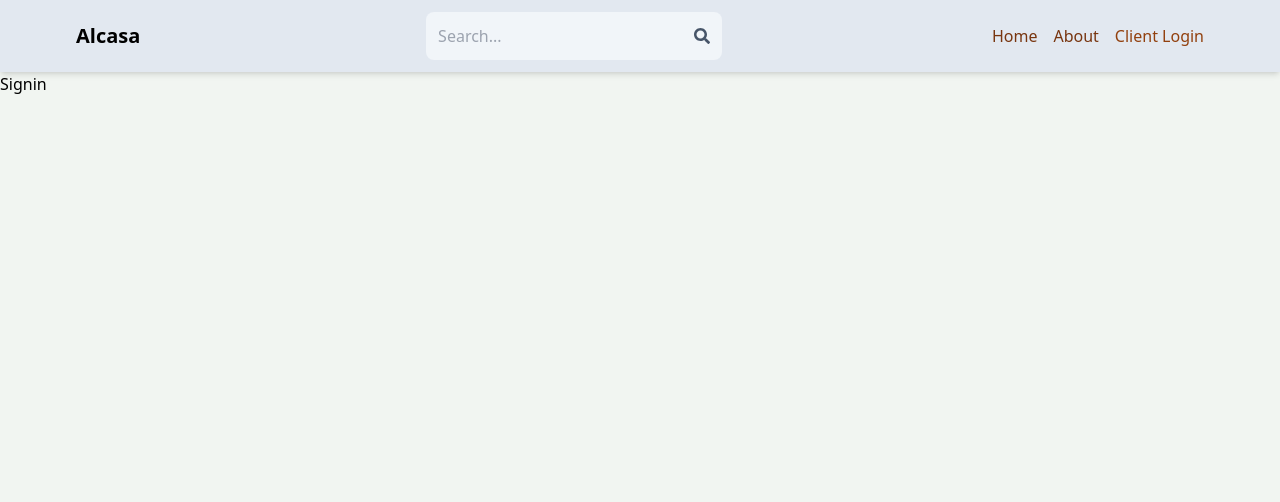
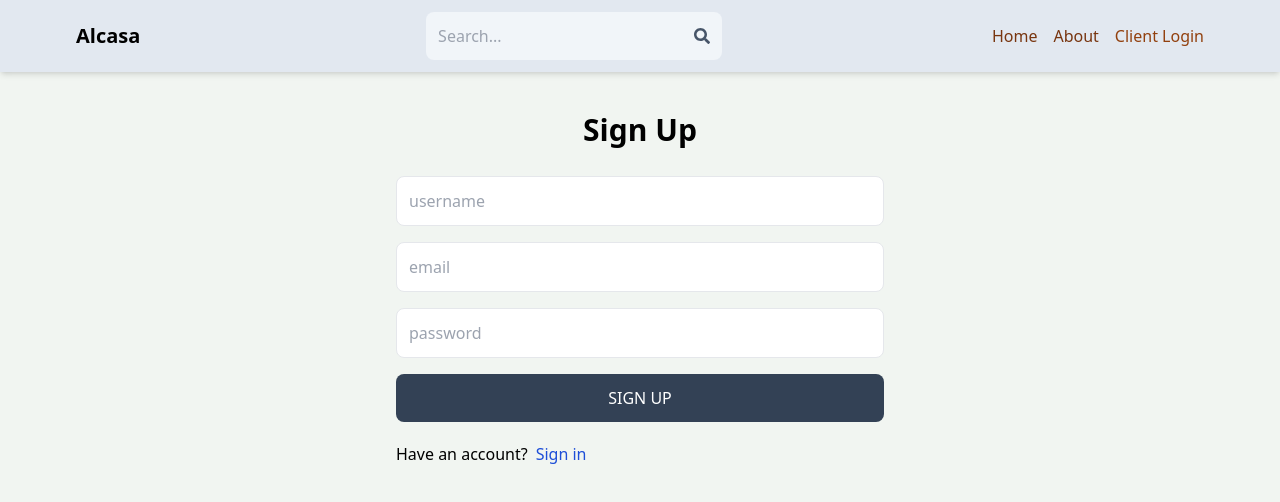
Before and after one commit to Daniel-Williams-ux/Real_Estate-App, a React (Vite) app in the folder client/: page /sign-in in a window 1280 px wide. Shown: the top 502 px of the page. Built offline with nearby package versions, Linux system fonts and the light colour scheme.

Commit message:
update Complete sign up page functionality by adding setLoading, setError, and useNavigate

```diff
--- a/client/src/pages/SignIn.jsx
+++ b/client/src/pages/SignIn.jsx
@@ -1,7 +1,45 @@
-import React from 'react'
+import React from 'react';
+import { useState } from 'react';
+import { Link } from 'react-router-dom';
 
 export default function SignIn() {
+  const [formData, setFormData] = useState({});
+  const handleChange = (e) => {
+    setFormData({
+      ...formData,
+      [e.target.id]: e.target.value,
+    });
+  };
+
+  const handleSubmit = async (e) => {
+    e.preventDefault();
+    const res = await fetch('/api/auth/signin', {
+      method: 'POST',
+      headers: {
+        'Content-Type': 'application/json',
+      },
+      body: JSON.stringify(formData),
+    });
+    const data = await res.json();
+    console.log(data);
+  }
+console.log(formData);
+
   return (
-    <div>Signin</div>
+    <div className='p-3 max-w-lg mx-auto'>
+      <h1 className='text-3xl text-center font-semibold my-7'>Sign Up</h1>
+      <form onSubmit={handleSubmit}className='flex flex-col gap-4'>
+        <input type='text' placeholder='username' name='username' autoComplete="username" className='border p-3 rounded-lg' id='username' onChange={handleChange}/>
+        <input type='email' placeholder='email' name='email' autoComplete="email" required aria-describedby="email-validation" className='border p-3 rounded-lg' id='email' onChange={handleChange}/>
+        <input type='password' placeholder='password' name='password' autoComplete="password" className='border p-3 rounded-lg' id='password' onChange={handleChange}/>
+        <button className='bg-slate-700 text-white p-3 rounded-lg uppercase hover:opacity-95 disabled:opacity-80'>Sign up</button>
+      </form>
+      <div className="flex gap-2 mt-5">
+        <p>Have an account?</p>
+        <Link to={"/sign-in"}>
+          <span className="text-blue-700">Sign in</span>
+        </Link>
+      </div>
+    </div>
   )
 }
--- a/client/src/pages/SignUp.jsx
+++ b/client/src/pages/SignUp.jsx
@@ -1,9 +1,12 @@
 import React from 'react';
 import { useState } from 'react';
-import { Link } from 'react-router-dom';
+import { Link, useNavigate } from 'react-router-dom';
 
 export default function SignUp() {
   const [formData, setFormData] = useState({});
+  const [error, setError] = useState(null);
+  const [loading, setLoading] = useState(false);
+  const navigate = useNavigate();
   const handleChange = (e) => {
     setFormData({
       ...formData,
@@ -13,6 +16,8 @@
 
   const handleSubmit = async (e) => {
     e.preventDefault();
+    try {
+      setLoading(true);
       const res = await fetch('/api/auth/signup', {
         method: 'POST',
         headers: {
@@ -21,9 +26,20 @@
         body: JSON.stringify(formData),
       });
       const data = await res.json();
-    console.log(data);
+      if (data.success === false) {
+        setLoading(false);
+        setError(data.message);
+        return;
       }
-console.log(formData);
+      setLoading(false);
+      setError(null);
+      navigate('/sign-in');
+    } catch (error) {
+      setLoading(false);
+      setError(error.message);
+    }
+
+  };
 
   return (
     <div className='p-3 max-w-lg mx-auto'>
@@ -32,7 +48,9 @@
         <input type='text' placeholder='username' name='username' autoComplete="username" className='border p-3 rounded-lg' id='username' onChange={handleChange}/>
         <input type='email' placeholder='email' name='email' autoComplete="email" required aria-describedby="email-validation" className='border p-3 rounded-lg' id='email' onChange={handleChange}/>
         <input type='password' placeholder='password' name='password' autoComplete="password" className='border p-3 rounded-lg' id='password' onChange={handleChange}/>
-        <button className='bg-slate-700 text-white p-3 rounded-lg uppercase hover:opacity-95 disabled:opacity-80'>Sign up</button>
+        <button disabled={loading} className='bg-slate-700 text-white p-3 rounded-lg uppercase hover:opacity-95 disabled:opacity-80'>
+         {loading ?  'Loading...' : 'Sign up' }
+        </button>
       </form>
       <div className="flex gap-2 mt-5">
         <p>Have an account?</p>
@@ -40,6 +58,7 @@
           <span className="text-blue-700">Sign in</span>
         </Link>
       </div>
+      {error && <p className='text-red-500 mt-5'>{error}</p>}
     </div>
   )
 }
```
Lines whose indentation alone changed are shown as unchanged.
